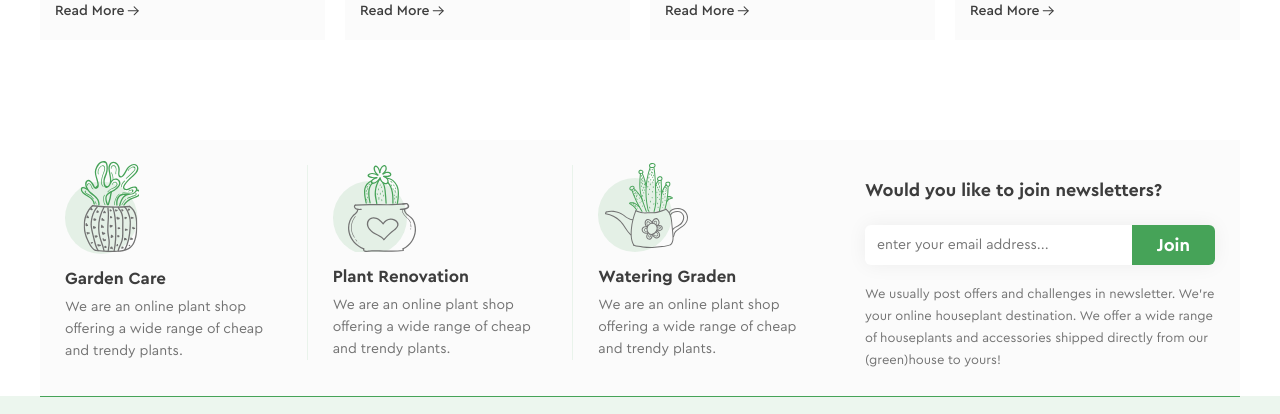
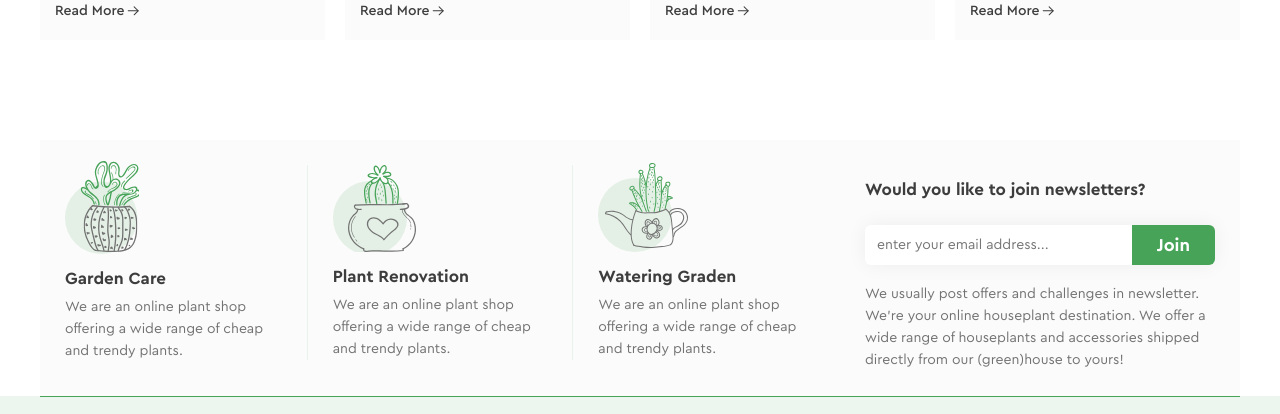
Before and after one commit to koshelnikiv/hillel, a plain HTML site: page home-11/index.html in a window 1280 px wide. Shown: the part 2668-3082 px from the top of the page. Drawn offline with Linux system fonts and the light colour scheme.

Commit message:
'home-11'

```diff
--- a/home-11/css/style.css
+++ b/home-11/css/style.css
@@ -780,28 +780,7 @@
 }
 
 .subscribe-item_end {
-    display: flex;
-    flex-direction: column;
-    width: 33.333%;
-    height: 100%;
-}
-
-.subscribe-item_end h2 {
-    color: #3D3D3D;
-    font-size: 18px;
-    font-style: normal;
-    font-weight: 700;
-    line-height: 16px;
-    margin: 17px 0 9px;
-}
-
-.subscribe-item_end p {
-    color: #727272;
-    font-size: 13px;
-    font-style: normal;
-    font-weight: 400;
-    line-height: 22px;
-    margin: 0;
+    width: 33.334%;
 }
 
 .subscribe-email {
```
